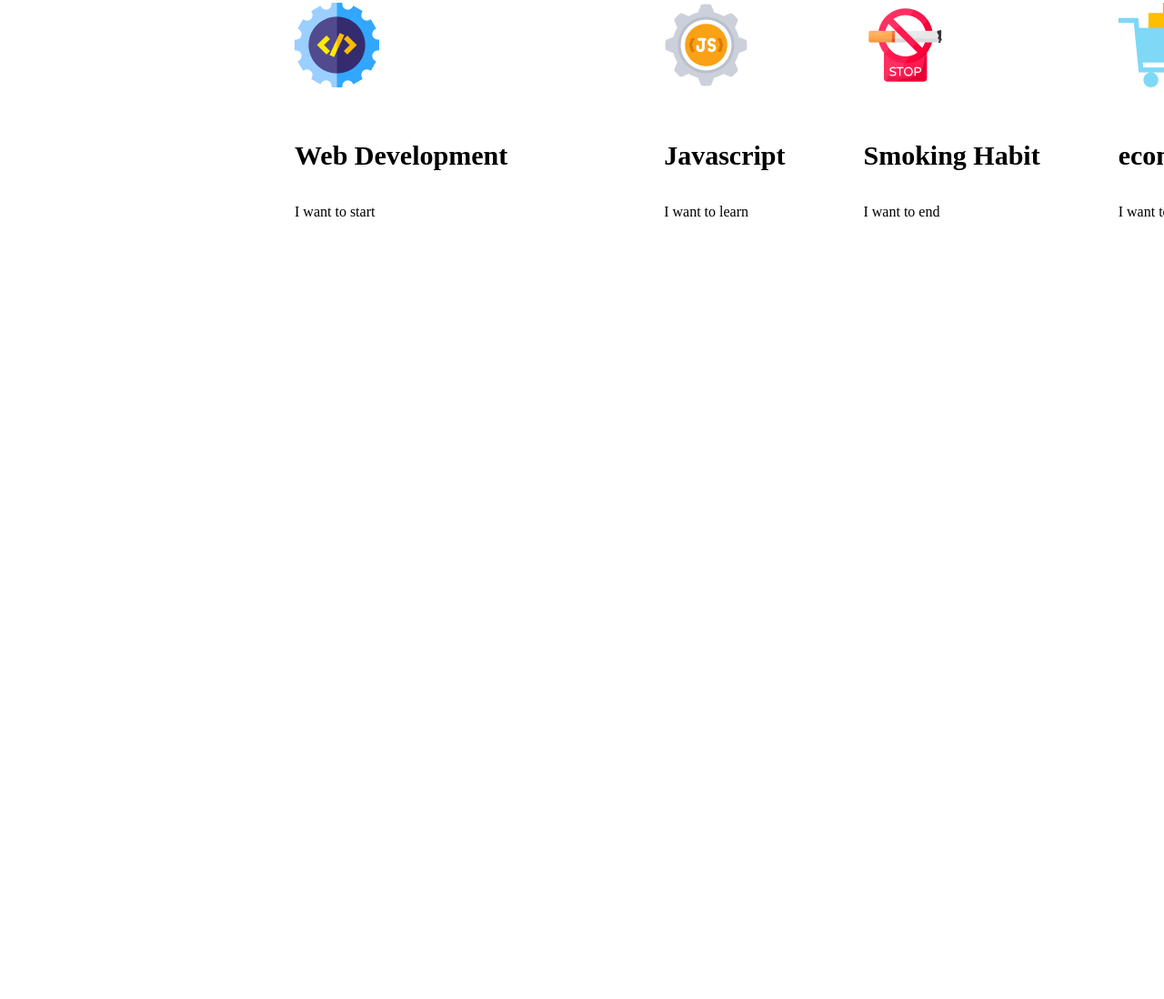
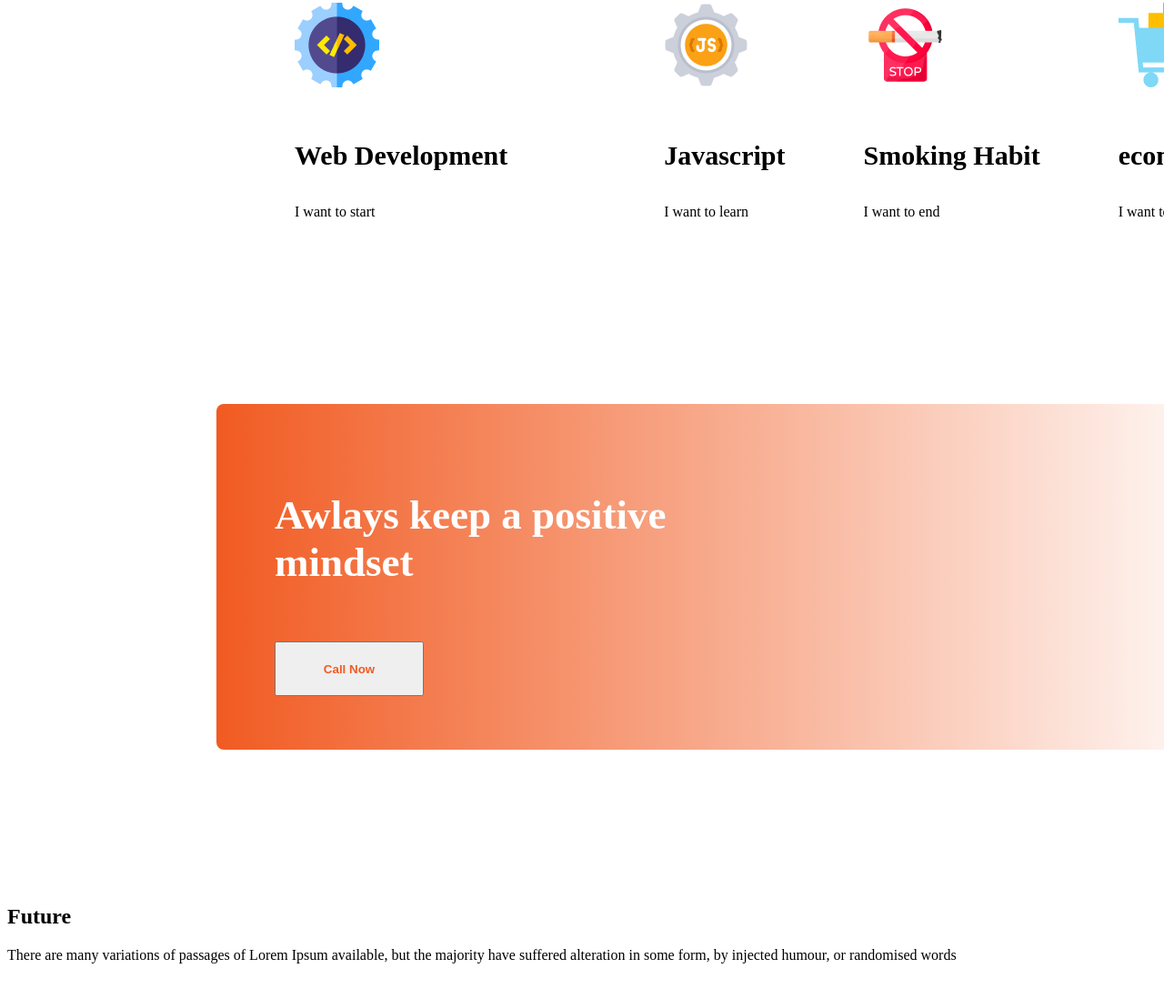
Before and after one commit to mdsaikulislam/saikul-portfolio, a plain HTML site: page index.html in a window 1280 px wide. Shown: the part 2053-3151 px from the top of the page at 91% size. Before the commit the page ends 2381 px from the top, so only its background shows below. Drawn offline with Linux system fonts and the light colour scheme.

Commit message:
added mind styles

```diff
--- a/index.html
+++ b/index.html
@@ -70,10 +70,31 @@
 
             </div>
         </Section>
+        <!--Mind set-->
+        <section class="mind">
+            <div class="background">
+            <div class="mind-title">
+                <h2>Awlays keep a positive mindset</h2>
+            </div>
+            <div class="btn-call">
+                <button class="btn-discription"> <b>Call Now</b> </button>
+            </div>
+        </div>
+
+        </section>
+
 
     </main>
     <footer>
+        <section class="footer">
+            <div class="footer-add">
+                <h2 class="footer-title">Future</h2>
+                <p class="footer-discription">There are many variations of passages of Lorem Ipsum available, but the majority have suffered alteration in some form, by injected humour, or randomised words</p>
+            </div>
+            <div>
 
+            </div>
+        </section>
 
     </footer>
 
--- a/style/style.css
+++ b/style/style.css
@@ -74,3 +74,42 @@
     font-size: 30px;
 
 }
+/* mind style */
+
+.mind{
+    padding: 124px 230px 130px 230px;
+    width: 1140px;
+    height: 400px;
+}
+
+.background{
+
+    background-image: url(../images/gradient3.png);
+    background-repeat: no-repeat;
+    border-radius: 8px;
+    background: linear-gradient(90deg, #F15B22 0%, rgba(241, 91, 34, 0));
+
+}
+
+.mind-title{
+   padding: 59px 617px 24px 64px;
+    font-weight: 700;
+    font-size: 30px;
+    color: #FFFFFF;
+}
+.btn-call{
+    padding: 0px 916px 59px 64px;
+}
+.btn-discription{
+
+    height: 60px;
+    width: 164px;
+    color: #F15B22;
+}
+
+/* footer style */
+
+.footer{
+    width: 1600px;
+    height: 577px;
+}
```
